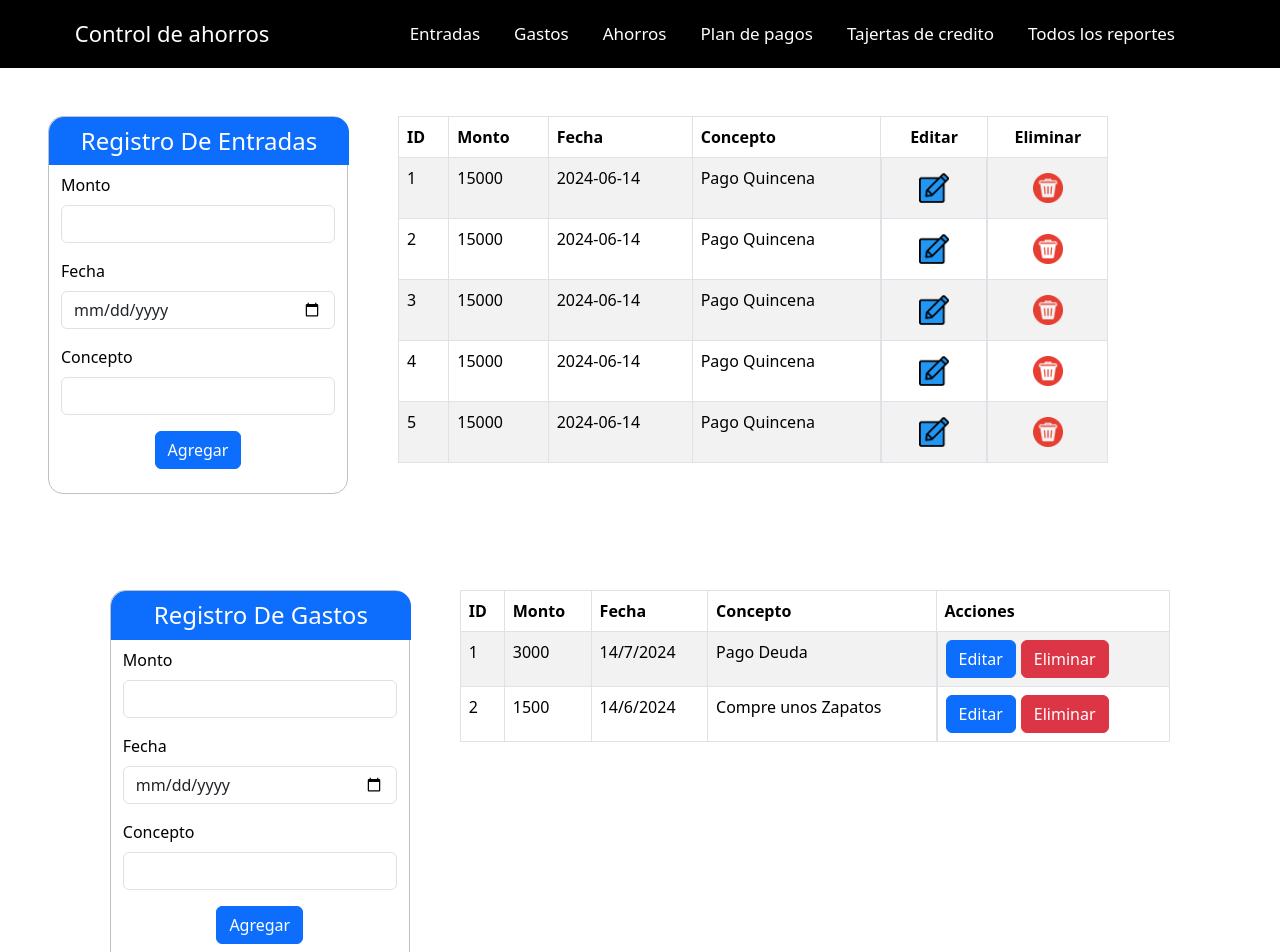
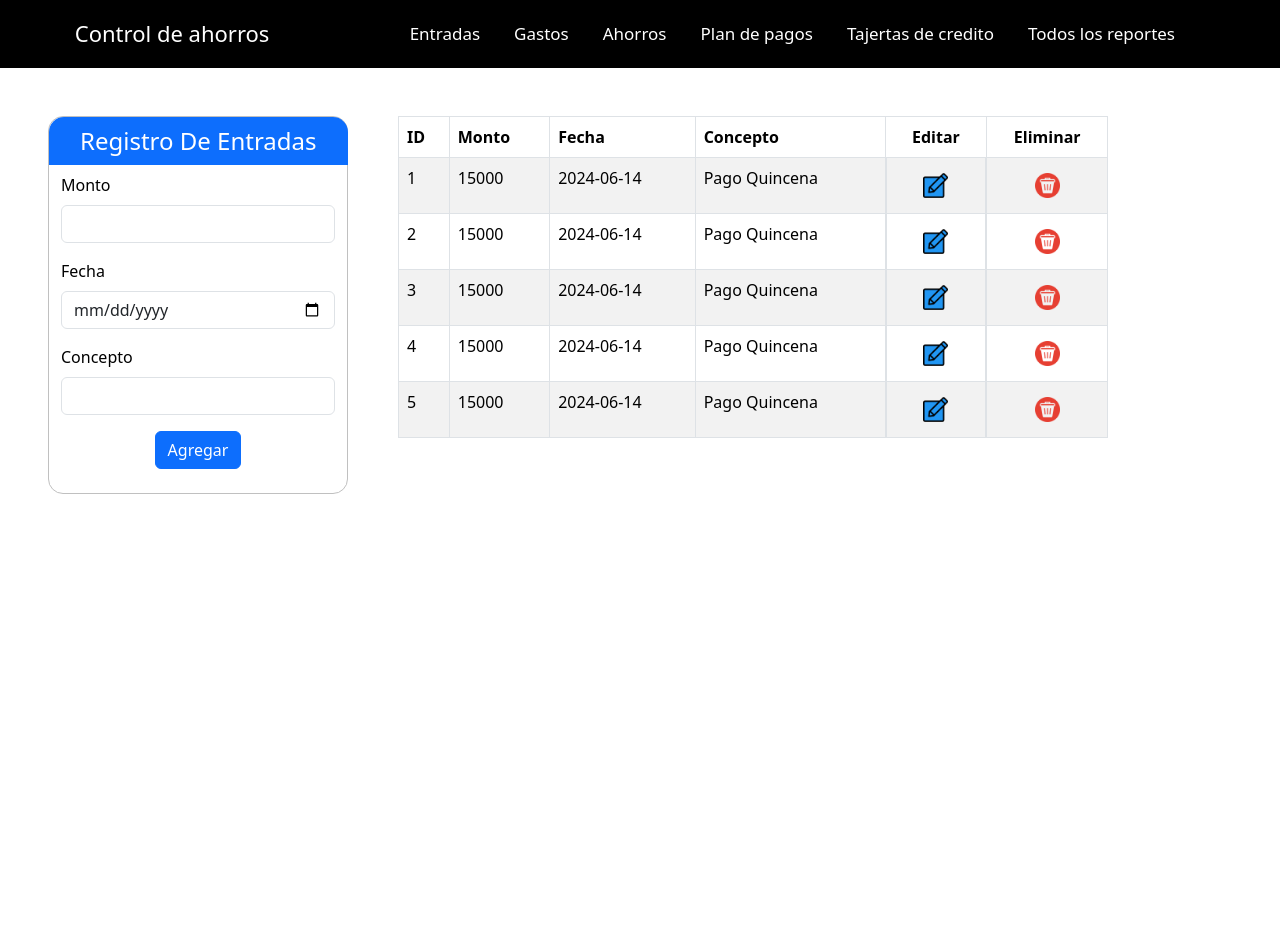
Before and after one commit to Andriusdesarolladorweb/Proyecto, a React (Create React App) app: page / in a window 1280 px wide. Shown: the top 952 px of the page. After the commit the page ends 800 px from the top, so only its background shows below. Built offline with nearby package versions, Linux system fonts and the light colour scheme.

Commit message:
Agregre el crud de Gatos

```diff
--- a/src/Componte/Gastos.js
+++ b/src/Componte/Gastos.js
@@ -1,17 +1,30 @@
 import "../css/Gastos.css";
-import React, { useState } from "react";
+import React, { useState, useEffect } from "react";
+import imgEditar from "../img/Editar.png";
+import imgEliminar from "../img/borrar.png";
+import "react-toastify/dist/ReactToastify.css";
+import { ToastContainer, toast } from "react-toastify";
 
 //Array para mostrar datos en la tabla
 export default function Gastos() {
-  const mostrar = [
+  const MostrarDatos = [
     { id: 1, monto: 3000, fecha: "14/7/2024", concepto: "Pago Deuda" },
     { id: 2, monto: 1500, fecha: "14/6/2024", concepto: "Compre unos Zapatos" },
   ];
-
-  const [data, setData] = useState(mostrar);
+  // Cargar datos desde localStorage o usar datos predeterminados
+  const [data, setData] = useState(() => {
+    const storedData = localStorage.getItem("Gastos");
+    return storedData ? JSON.parse(storedData) : MostrarDatos;
+  });
   const [monto, setMonto] = useState("");
   const [fecha, setFecha] = useState("");
   const [concepto, setConcepto] = useState("");
+  const [editId, setEditId] = useState(null);
+
+  // Guardar datos en localStorage cuando 'data' cambia
+  useEffect(() => {
+    localStorage.setItem("Gastos", JSON.stringify(data));
+  }, [data]);
 
   const handleChange = (e) => {
     const { name, value } = e.target;
@@ -24,25 +37,77 @@ export default function Gastos() {
     }
   };
 
-  const insertar = () => {
-    const id = data.length + 1;
-    const nuevaEntrada = { id, monto, fecha, concepto };
-    setData([...data, nuevaEntrada]);
+  // Insertar registro
+  const handleInsertClick = () => {
+    if (!monto || !fecha || !concepto) {
+      toast.error("Por favor, complete todos los campos");
+      return;
+    }
+
+    if (!editId) {
+      const newId = data.length ? Math.max(...data.map((d) => d.id)) + 1 : 1;
+      const nuevaEntrada = { id: newId, monto, fecha, concepto };
+      setData([...data, nuevaEntrada]);
+      setMonto("");
+      setFecha("");
+      setConcepto("");
+    }
+
+    //Alerta de que se registro correctamente
+    toast.success("¡Se ha registrado correctamente!");
+  };
+
+  // Editar registros
+  const handleEditClick = (id) => {
+    const entryToEdit = data.find((entry) => entry.id === id);
+    if (entryToEdit) {
+      setMonto(entryToEdit.monto);
+      setFecha(entryToEdit.fecha);
+      setConcepto(entryToEdit.concepto);
+      setEditId(id);
+    }
+  };
+
+  const handleSaveClick = () => {
+    const newData = data.map((entry) => {
+      if (entry.id === editId) {
+        return {
+          ...entry,
+          monto: monto,
+          fecha: fecha,
+          concepto: concepto,
+        };
+      }
+      return entry;
+    });
+    setData(newData);
     setMonto("");
     setFecha("");
     setConcepto("");
+    setEditId();
+
+    //Alerta de que se edito correctamente
+    toast.success("¡Se ha editado correctamente!");
   };
 
+  const handleDeleteClick = (id) => {
+    const newData = data.filter((entry) => entry.id !== id);
+    setData(newData);
+
+    //Alerta de que se elimino correctamente
+    toast.success("¡Se ha eliminado correctamente!");
+  };
   return (
     <div>
-      <div className="container-primary d-flex justify-content-center p-5">
+      <ToastContainer />
+      <div className="container-primary d-flex  p-5">
         <div className="Container-formulario">
-          <form className=" Formulario bg-white text-black">
+          <form className="Formulario bg-white text-black">
             <div className="Container-titulo bg-primary">
               <h4 className="text-center text-white">Registro De Gastos</h4>
             </div>
             <div className="container">
-              <div className="mb-3 ">
+              <div className="mb-3">
                 <label htmlFor="Monto" className="form-label">
                   Monto
                 </label>
@@ -83,24 +148,25 @@ export default function Gastos() {
               </div>
               <button
                 type="button"
-                className="btn btn-primary submit-btn text-center d-flex m-auto "
-                onClick={insertar}
+                className="btn btn-primary submit-btn text-center d-flex m-auto"
+                onClick={editId ? handleSaveClick : handleInsertClick}
               >
-                Agregar
+                {editId ? "Actualizar" : "Agregar"}
               </button>
               <br />
             </div>
           </form>
         </div>
-        <div className="container-table ">
-          <table className="table table-bordered table-striped ">
+        <div className="container-table">
+          <table className="table table-bordered table-striped">
             <thead>
               <tr>
                 <th>ID</th>
                 <th>Monto</th>
                 <th>Fecha</th>
                 <th>Concepto</th>
-                <th>Acciones</th>
+                <th className="text-center">Editar</th>
+                <th className="text-center">Eliminar</th>
               </tr>
             </thead>
             <tbody>
@@ -110,9 +176,21 @@ export default function Gastos() {
                   <td>{elemento.monto}</td>
                   <td>{elemento.fecha}</td>
                   <td>{elemento.concepto}</td>
-                  <td className="d-flex ">
-                    <button className="btn btn-primary ">Editar</button>
-                    <button className="btn btn-danger ">Eliminar</button>
+                  <td className="d-flex">
+                    <button
+                      className="btn d-flex m-auto "
+                      onClick={() => handleEditClick(elemento.id)}
+                    >
+                      <img src={imgEditar} alt="" className="imgEditar" />
+                    </button>
+                  </td>
+                  <td>
+                    <button
+                      className="btn d-flex m-auto"
+                      onClick={() => handleDeleteClick(elemento.id)}
+                    >
+                      <img src={imgEliminar} alt="" className="imgEditar" />
+                    </button>
                   </td>
                 </tr>
               ))}
--- a/src/Componte/Menu.js
+++ b/src/Componte/Menu.js
@@ -1,5 +1,8 @@
 import "../css/menu.css";
-export default function Menu() {
+import Gastos from "./Gastos";
+import CrudEntradas from "./CrudEntradas";
+
+export default function Menu({ changeComponent }) {
   return (
     <div className="">
       <nav class="navbar navbar-expand-lg bg-black  ">
@@ -11,12 +14,20 @@ export default function Menu() {
           <div class="collapse navbar-collapse   " id="navbarNavDropdown">
             <ul class="navbar-nav  ">
               <li class="nav-item">
-                <a class="nav-link " href="#">
+                <a
+                  class="nav-link "
+                  href="#"
+                  onClick={() => changeComponent(<CrudEntradas />)}
+                >
                   Entradas
                 </a>
               </li>
               <li class="nav-item">
-                <a class="nav-link " href="#">
+                <a
+                  class="nav-link "
+                  href="#"
+                  onClick={() => changeComponent(<Gastos />)}
+                >
                   Gastos
                 </a>
               </li>
--- a/src/css/CrudEntradas.css
+++ b/src/css/CrudEntradas.css
@@ -7,7 +7,7 @@
   width: 350px;
 }
 .Container-titulo {
-  width: 300px;
+  width: 298.5px;
   border-top-left-radius: 15px;
   border-top-right-radius: 15px;
 }
@@ -20,7 +20,6 @@
   border-radius: 15px;
   border: 1px solid;
   border-color: rgb(192, 192, 192);
-
   width: 300px;
 }
 .btnRegistro {
@@ -29,5 +28,5 @@
 }
 
 .imgEditar {
-  width: 30px;
+  width: 25px;
 }
--- a/src/index.js
+++ b/src/index.js
@@ -1,15 +1,27 @@
-import { StrictMode } from "react";
-import { createRoot } from "react-dom/client";
-import Menu from ".//Componte/Menu";
-import CrudEntradas from ".//Componte/CrudEntradas";
-import Gastos from ".//Componte/Gastos";
-const rootElement = document.getElementById("root");
-const root = createRoot(rootElement);
+import React from "react";
+import ReactDOM from "react-dom";
+import Menu from "./Componte/Menu";
+import CrudEntradas from "./Componte/CrudEntradas";
 
-root.render(
-  <StrictMode>
-    <Menu />
-    <CrudEntradas />
-    <Gastos />
-  </StrictMode>,
-);
+// Variable para controlar qué componente se debe renderizar
+let currentComponent = <CrudEntradas />;
+
+// Función para cambiar el componente a renderizar
+const changeComponent = (component) => {
+  currentComponent = component;
+  renderApp();
+};
+
+// Función para renderizar la aplicación
+const renderApp = () => {
+  ReactDOM.render(
+    <div>
+      <Menu changeComponent={changeComponent} />
+      {currentComponent}
+    </div>,
+    document.getElementById("root"),
+  );
+};
+
+// Renderizar la aplicación por primera vez
+renderApp();
```
